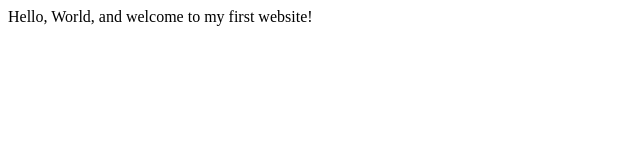
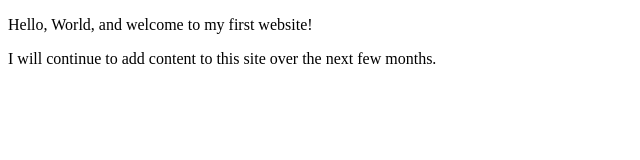
Before and after one commit to duyentran98/duyentran98.github.io, a plain HTML site: page index.html in a window 1280 px wide. Shown: the whole page, without its empty margins (0-640 px from the left). Drawn offline with Linux system fonts and the light colour scheme.

Commit message:
Update index.html

```diff
--- a/index.html
+++ b/index.html
@@ -3,9 +3,11 @@
     <head>
         <meta charset="utf-8">
         <meta name="viewport" content="width=device-width, initial-scale=1.0">
-        <title>My First Website</title>
+	   <meta name="author" content="Duyen Tran">
+        <title>CE Truffaut | Web Developer</title>
     </head>
     <body>
-       Hello, World, and welcome to my first website!
+       <p>Hello, World, and welcome to my first website!</p>
+	 <p>I will continue to add content to this site over the next few months.</p>
     </body>
 </html>
```
